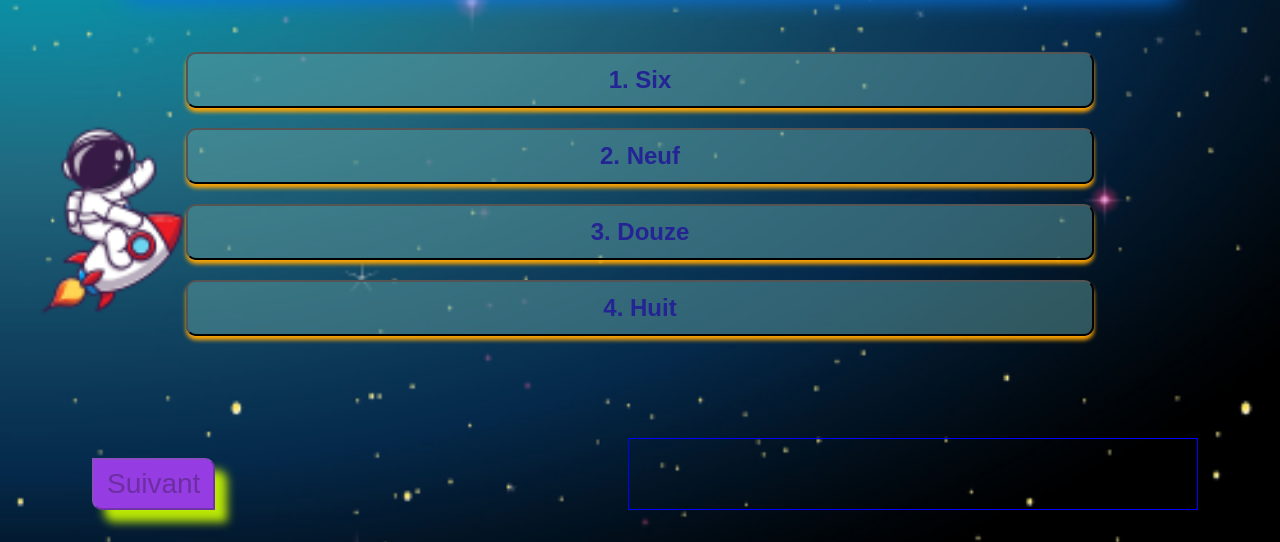
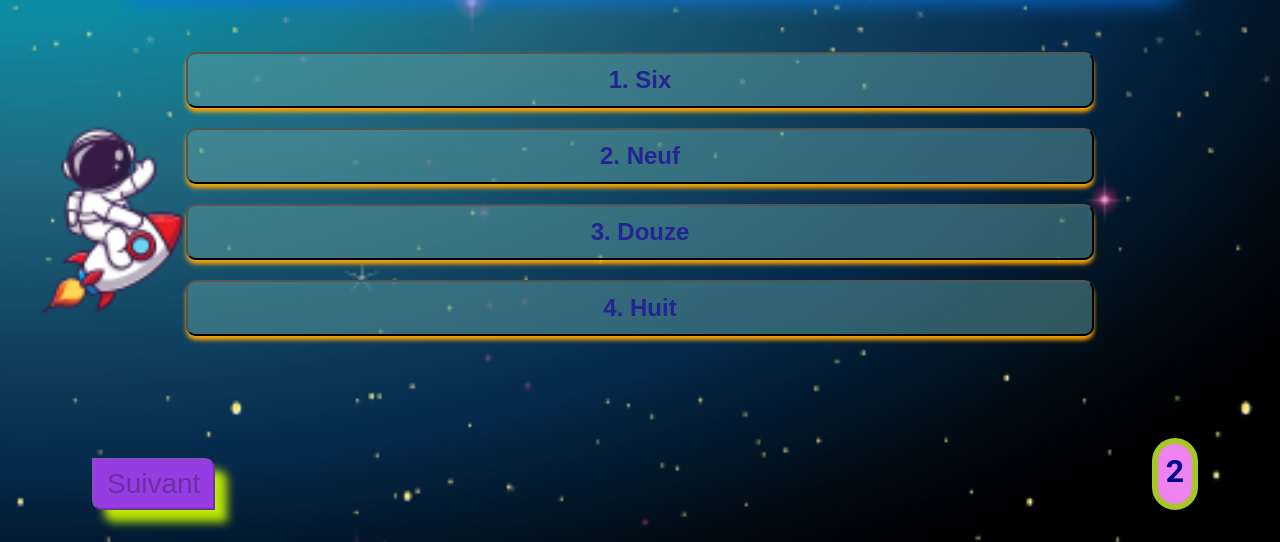
Before and after one commit to rchouhani/quiz_espace, a website with bundled scripts: page index.html in a window 1280 px wide. Both pictures are taken after a click on the button "Let's go!". Shown: the part 260-802 px from the top of the page. Built offline with nearby package versions, Linux system fonts and the light colour scheme.

Commit message:
version finale à améliorer

```diff
--- a/game.js
+++ b/game.js
@@ -31,7 +31,8 @@ const paragraphTimer = document.querySelector('#warningTimer')
 // COMPTEURS
 let textIndex = 0;
 let scoreIndex = 0;
-let t = -2;
+let t = 0;
+let myTimeout;
 
 // score correct answer
 const scoreBonnesReponses = document.querySelector("#score-correct-answer")
@@ -46,6 +47,13 @@ const boutonStart = document.querySelector("#start-button");
 const boutonSuivant = document.querySelector("#next-button");
 // bouton "Rejouer"
 const boutonRejouer = document.querySelector("#replay-button");
+
+
+const boutonSuivantTimer = document.querySelector("#next-button");
+
+
+// Boutons pour Timer
+let allButtonsForTimer;
 
 
 /* VARIABLES PROGRESS BAR 🚀 */
@@ -86,11 +94,15 @@ boutonStart.addEventListener("click", function () {
   askedQuestion.style.boxShadow = "10px 10px 25px rgb(8, 115, 229)"
   // askedQuestion.classList.add("question-text")
   boutonStart.classList.add("hidden");
-  boutonSuivant.classList.remove("hidden"); // faire apparaitre le bouton "suivant"
+
   timerPhrase.classList.add("hidden")  // faire disparaitre la phrase warning delai
   paragraphTimer.classList.remove("hidden")
-  let myTimeout = setInterval(warningTime, 1000);
+
+  allButtonsForTimer = choixOptions.querySelectorAll("button"); // Initialiser ici
+  myTimeout = setInterval(() => warningTime(allButtonsForTimer), 1000); // Passer allButtonsForTimer
+  boutonSuivant.classList.remove("hidden"); // faire apparaitre le bouton "suivant"
 });
+
 
 
 // RECUPERATION DE L'OPTION CLIQUEE
@@ -112,7 +124,7 @@ choixOptions.addEventListener("click", function (event) {
     const progress = ((textIndex +1) / totalQuestions) * 100;
     progressBar.style.width = progress + "%";
     console.log("image fusee progress bar : ", fuseeProgressBar)
-    fuseeProgressBar.classList.remove("hidden");
+    // fuseeProgressBar.classList.remove("hidden");
 });
 
 
@@ -123,11 +135,13 @@ function correctAnswerScore(buttonIdClicked, correctAnswer){
   };
 
   if(scoreIndex <= 2){
-    message.innerText = "l'espace, c'est pas ton truc..."
+    message.innerText = "L'espace, c'est pas ton truc... 🥱"
   }else if(scoreIndex >= 3 && scoreIndex <= 7){
-    message.innerText = "pas mal, persévère !"
-  }else if (scoreIndex > 7){
-    message.innerText = "excellent ! tu es prêt pour la prochaine expédition sur Mars !!"
+    message.innerText = "Pas mal, persévère ! 🤩"
+  }else if (scoreIndex >= 8 && scoreIndex <= 9){
+    message.innerText = "Excellent ! tu es prêt pour la prochaine expédition sur Mars !! 🥳"
+  }else if (scoreIndex === 10){
+    message.innerText = "BRAVO ! Tu es prêt pour coloniser la Lune !! 🎉 🥳"
   }
 };
 
@@ -159,11 +173,6 @@ function checkAnswer(buttonIdClicked, correctAnswer, buttonClicked) {
               }
         });
       }
-      // Une fois une option cliquée, on désactive les autres boutons options
-      // const allButtons = choixOptions.querySelectorAll("button");
-      // allButtons.forEach(button =>{
-      //   button.disabled = true;
-      // })
 }
 
 
@@ -181,8 +190,7 @@ function checkAnswer(buttonIdClicked, correctAnswer, buttonClicked) {
       scoreBonnesReponses.innerText = ("Bonnes réponses : " + scoreIndex + " / " + quiz_espace.questions.length);
       message.classList.remove("hidden")
       boutonRejouer.classList.remove("hidden");
-          // ici on enlève les styles du container questions
-
+      paragraphTimer.classList.add("hidden");
 
       questionTexte.innerHTML = "";
 
@@ -211,22 +219,32 @@ function checkAnswer(buttonIdClicked, correctAnswer, buttonClicked) {
   boutonStart.classList.add("hidden");
   boutonSuivant.classList.remove("hidden"); // faire apparaitre le bouton "suivant"
   boutonSuivant.setAttribute("disabled", "") // rend inactif le bouton suivant tant que l'on n'a pas donné de réponse
-  t = -2
+  t = 0
+  //myTimeout = setInterval(() => warningTime(allButtonsForTimer), 1000); // Passer allButtonsForTimer
 });
 
+
  // TIMER ⏰
+//  allButtonsForTimer.forEach(button => {
+//   button.disabled = true;})
 
 
-function warningTime() {
+
+function warningTime(allButtonsForTimer) {
   t++
-  console.log('ca marche au bout de 2s')
+  paragraphTimer.innerHTML = t
+    if(t > 10){
+      paragraphTimer.innerHTML = "trop tard"
+      clearInterval(myTimeout);
+      boutonSuivantTimer.disabled = false;
+      // boutonSuivantTimer.setAttribute("disabled", "false") // rend inactif le bouton suivant tant que l'on n'a pas donné de réponse
+        allButtonsForTimer.forEach(button => {
+          button.disabled = true;
+        });
 
+      console.log("interval stopped");
+    }
   }
-
-  if(t === 10){
-    paragraphTimer.innerHTML = "trop tard"
-  }
-
 
 // Gestion du bouton "Rejouer"
   boutonRejouer.addEventListener("click", function () {
--- a/questions.js
+++ b/questions.js
@@ -60,6 +60,46 @@ export const quiz_espace = {
             "4. Faire des sorties extra-véhiculaires sur la Lune"
           ],
           correct_answer: "3. Faire arriver des hommes sur la Lune"
+        },
+        {
+          text: "Qu'est ce qu'une nébuleuse ?",
+          options: [
+            "1. Un nuage d'étoiles",
+            "2. Un objet céleste composé de gaz raréfié, de plasma ou de poussières interstellaire",
+            "3. Une station spatiale",
+            "4. Un bug dans un programme informatique"
+          ],
+          correct_answer: "2. Un objet céleste composé de gaz raréfié, de plasma ou de poussières interstellaire"
+        },
+        {
+          text: "D'où décollent les fusées françaises ?",
+          options: [
+            "1. De l'aéroport du Bourget",
+            "2. De Cap Canaveral",
+            "3. De Kourou en Guyane",
+            "4. De centre spatial français en Martinique"
+          ],
+          correct_answer: "3. De Kourou en Guyane"
+        },
+        {
+          text: "Qu'est ce que Spoutnik ?",
+          options: [
+            "1. La première fusée russe habitée envoyée dans l'espace",
+            "2. La capsule spatiale qui envoya le premier chat dans l'espace",
+            "3. Un gâteau russe à base de vodka et de crème au citron",
+            "4. Un programme de satellites russes"
+          ],
+          correct_answer: "4. Un programme de satellites russes"
+        },
+        {
+          text: "Quelle est la planète du système solaire la plus éloignée de la Terre ?",
+          options: [
+            "1. Neptune",
+            "2. Mars",
+            "3. Jupiter",
+            "4. Pluton"
+          ],
+          correct_answer: "1. Neptune"
         }
       ]
     };
--- a/style.css
+++ b/style.css
@@ -71,6 +71,7 @@ h1{
     font-family: "Roboto";
     color : orange;
     font-size: 3.5em;
+    text-shadow : #a7c728;
 }
 
 .flex-row{
@@ -120,8 +121,20 @@ h1{
     font-size: 2em;
     font-weight: bold;
 }
+/* #warningTimer{
+    text-align: right;
+} */
 #warningTimer{
-    text-align: right;
+    color: darkblue;
+    font-size: 2em;
+    font-weight: bold;
+    font-family: "Roboto";
+    padding: 8px;
+    border-radius: 50px;
+    border: 6px solid #a7c728;
+    background-color: violet;
+    text-align: left;
+    width: 30% auto;
 }
 
 /*  BOUTONS */
@@ -243,7 +256,7 @@ margin-top : 230px;
 }
 
 
-#warningTimer{
+/* #warningTimer{
     color:lightseagreen;
     font-size: 2em;
     font-weight: bold;
@@ -252,7 +265,7 @@ margin-top : 230px;
     border: 1px solid blue;
     text-align: left;
     width: 50%;
-}
+} */
 
 #dernierePage{
     margin: -200px;
```
Also changed, not shown: index.html (+1 -2 lines).
